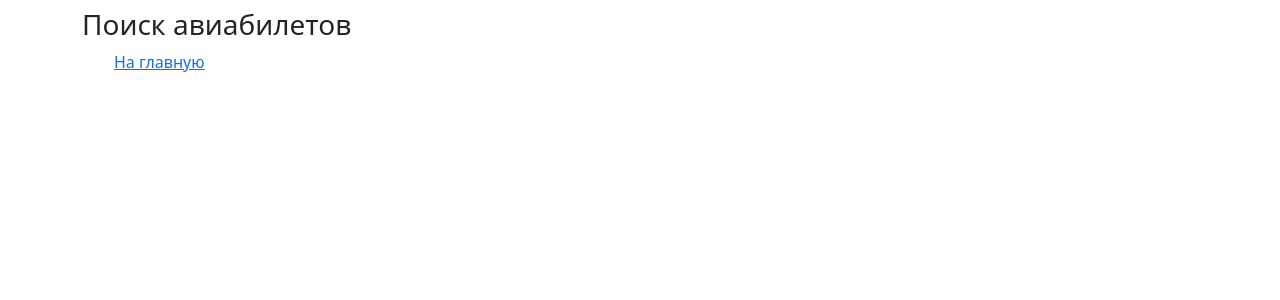
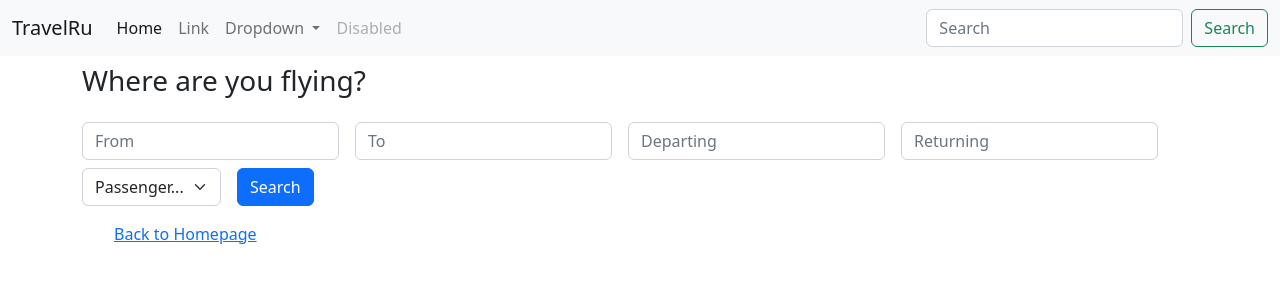
Before and after one commit to zrishat/intensive-otus-22-05, a Django app: page /search_avia/ in a window 1280 px wide. Shown: the top 300 px of the page. Run offline with Django 3.2, Linux system fonts and the light colour scheme.

Commit message:
added localization added init search form added init navbar

```diff
--- a/pyproject.toml
+++ b/pyproject.toml
@@ -11,6 +11,7 @@ Django = "3.2"
 psycopg2 = "^2.9.3"
 
 [tool.poetry.dev-dependencies]
+black = "^22.3.0"
 
 [build-system]
 requires = ["poetry-core>=1.0.0"]
--- a/travelRu/manage.py
+++ b/travelRu/manage.py
@@ -6,7 +6,7 @@ import sys
 
 def main():
     """Run administrative tasks."""
-    os.environ.setdefault('DJANGO_SETTINGS_MODULE', 'travelRu.settings')
+    os.environ.setdefault("DJANGO_SETTINGS_MODULE", "travelRu.settings")
     try:
         from django.core.management import execute_from_command_line
     except ImportError as exc:
@@ -18,5 +18,5 @@ def main():
     execute_from_command_line(sys.argv)
 
 
-if __name__ == '__main__':
+if __name__ == "__main__":
     main()
--- /dev/null
+++ b/travelRu/templates/base.html
@@ -0,0 +1,29 @@
+{% load i18n %}
+{% get_current_language as LANG %}
+
+<!DOCTYPE html>
+<html lang="{{ LANG }}">
+<head>
+    <meta charset="UTF-8">
+    {% load static %}
+    <title>
+        {% block page_title %}
+        {% endblock %}
+    </title>
+    <link href="https://cdn.jsdelivr.net/npm/bootstrap@5.2.0-beta1/dist/css/bootstrap.min.css" rel="stylesheet"
+          integrity="sha384-0evHe/X+R7YkIZDRvuzKMRqM+OrBnVFBL6DOitfPri4tjfHxaWutUpFmBp4vmVor" crossorigin="anonymous">
+    <script defer src="https://cdn.jsdelivr.net/npm/bootstrap@5.2.0-beta1/dist/js/bootstrap.bundle.min.js"
+            integrity="sha384-pprn3073KE6tl6bjs2QrFaJGz5/SUsLqktiwsUTF55Jfv3qYSDhgCecCxMW52nD2"
+            crossorigin="anonymous"></script>
+</head>
+<header>
+    {% include "nav.html" %}
+</header>
+<body>
+{% block main_container %}
+{% endblock %}
+</body>
+<footer>
+
+</footer>
+</html>
--- /dev/null
+++ b/travelRu/templates/nav.html
@@ -0,0 +1,38 @@
+{% load i18n %}
+
+<nav class="navbar navbar-expand-lg bg-light">
+  <div class="container-fluid">
+    <a class="navbar-brand" href="#">TravelRu</a>
+    <button class="navbar-toggler" type="button" data-bs-toggle="collapse" data-bs-target="#navbarSupportedContent" aria-controls="navbarSupportedContent" aria-expanded="false" aria-label="Toggle navigation">
+      <span class="navbar-toggler-icon"></span>
+    </button>
+    <div class="collapse navbar-collapse" id="navbarSupportedContent">
+      <ul class="navbar-nav me-auto mb-2 mb-lg-0">
+        <li class="nav-item">
+          <a class="nav-link active" aria-current="page" href="#">Home</a>
+        </li>
+        <li class="nav-item">
+          <a class="nav-link" href="#">Link</a>
+        </li>
+        <li class="nav-item dropdown">
+          <a class="nav-link dropdown-toggle" href="#" id="navbarDropdown" role="button" data-bs-toggle="dropdown" aria-expanded="false">
+            Dropdown
+          </a>
+          <ul class="dropdown-menu" aria-labelledby="navbarDropdown">
+            <li><a class="dropdown-item" href="#">Action</a></li>
+            <li><a class="dropdown-item" href="#">Another action</a></li>
+            <li><hr class="dropdown-divider"></li>
+            <li><a class="dropdown-item" href="#">Something else here</a></li>
+          </ul>
+        </li>
+        <li class="nav-item">
+          <a class="nav-link disabled">Disabled</a>
+        </li>
+      </ul>
+      <form class="d-flex" role="search">
+        <input class="form-control me-2" type="search" placeholder="Search" aria-label="Search">
+        <button class="btn btn-outline-success" type="submit">Search</button>
+      </form>
+    </div>
+  </div>
+</nav>
--- a/travelRu/travelRu/asgi.py
+++ b/travelRu/travelRu/asgi.py
@@ -11,6 +11,6 @@ import os
 
 from django.core.asgi import get_asgi_application
 
-os.environ.setdefault('DJANGO_SETTINGS_MODULE', 'travelRu.settings')
+os.environ.setdefault("DJANGO_SETTINGS_MODULE", "travelRu.settings")
 
 application = get_asgi_application()
--- a/travelRu/travelRu/urls.py
+++ b/travelRu/travelRu/urls.py
@@ -17,6 +17,6 @@ from django.contrib import admin
 from django.urls import path, include
 
 urlpatterns = [
-    path('admin/', admin.site.urls),
-    path('', include('waySearch.urls', namespace='waySearch')),
+    path("admin/", admin.site.urls),
+    path("", include("waySearch.urls", namespace="waySearch")),
 ]
--- a/travelRu/travelRu/wsgi.py
+++ b/travelRu/travelRu/wsgi.py
@@ -11,6 +11,6 @@ import os
 
 from django.core.wsgi import get_wsgi_application
 
-os.environ.setdefault('DJANGO_SETTINGS_MODULE', 'travelRu.settings')
+os.environ.setdefault("DJANGO_SETTINGS_MODULE", "travelRu.settings")
 
 application = get_wsgi_application()
--- a/travelRu/waySearch/apps.py
+++ b/travelRu/waySearch/apps.py
@@ -3,6 +3,6 @@ from django.utils.translation import gettext_lazy as _
 
 
 class WaySearchConfig(AppConfig):
-    default_auto_field = 'django.db.models.BigAutoField'
-    name = 'waySearch'
-    verbose_name = _('WaySearch')
+    default_auto_field = "django.db.models.BigAutoField"
+    name = "waySearch"
+    verbose_name = _("WaySearch")
--- a/travelRu/waySearch/templates/base.html
+++ /dev/null
@@ -1,17 +0,0 @@
-<!DOCTYPE html>
-<html lang="en">
-<head>
-    <meta charset="UTF-8">
-    <link href="https://cdn.jsdelivr.net/npm/bootstrap@5.1.3/dist/css/bootstrap.min.css" rel="stylesheet"
-          integrity="sha384-1BmE4kWBq78iYhFldvKuhfTAU6auU8tT94WrHftjDbrCEXSU1oBoqyl2QvZ6jIW3" crossorigin="anonymous">
-    {% load static %}
-    <title>
-        {% block page_title %}
-        {% endblock %}
-    </title>
-</head>
-<body>
-{% block main_container %}
-{% endblock %}
-</body>
-</html>
--- /dev/null
+++ b/travelRu/waySearch/templates/search_avia.html
@@ -0,0 +1,53 @@
+{% extends "base.html" %}
+
+{% load i18n %}
+
+
+{% block page_title %}
+    {% trans "Search" %}
+{% endblock %}
+
+
+{% block main_container %}
+
+    <div class="container-md py-2">
+        <h3 class="pb-3">
+            {% trans "Where are you flying?" %}
+        </h3>
+        <form class="row gy-2 gx-3 align-items-center mb-3">
+            <div class="col-auto">
+                <label class="visually-hidden" for="autoSizingInput">{% trans "From" %}</label>
+                <input type="text" class="form-control" id="autoSizingInput" placeholder={% trans "From" %}>
+            </div>
+            <div class="col-auto">
+                <label class="visually-hidden" for="autoSizingInput">{% trans "To" %}</label>
+                <input type="text" class="form-control" id="autoSizingInput" placeholder={% trans "To" %}>
+            </div>
+            <div class="col-auto">
+                <label class="visually-hidden" for="autoSizingInput">{% trans "Departing" %}</label>
+                <input type="text" class="form-control" id="autoSizingInput" placeholder={% trans "Departing" %}>
+            </div>
+            <div class="col-auto">
+                <label class="visually-hidden" for="autoSizingInput">{% trans "Returning" %}</label>
+                <input type="text" class="form-control" id="autoSizingInput" placeholder={% trans "Returning" %}>
+            </div>
+            <div class="col-auto">
+                <label class="visually-hidden" for="autoSizingSelect">Preference</label>
+                <select class="form-select" id="autoSizingSelect">
+                    <option selected>{% trans "Passenger" %}...</option>
+                    <option value="Adult">{% trans "Adult" %}</option>
+                    <option value="Child">{% trans "Child" %}</option>
+                    <option value="Infant">{% trans "Infant" %}</option>
+                </select>
+            </div>
+            <div class="col-auto">
+                <button type="submit" class="btn btn-primary">{% trans "Search" %}</button>
+            </div>
+        </form>
+        <ul>
+            <a href="{% url 'waySearch:index' %}">
+                {% trans "Back to Homepage" %}
+            </a>
+        </ul>
+    </div>
+{% endblock %}
--- a/travelRu/waySearch/templates/waySearch/search_avia.html
+++ b/travelRu/waySearch/templates/search_train.html
@@ -1,4 +1,6 @@
-{% extends 'base.html' %}
+{% extends "base.html" %}
+
+{% load i18n %}
 
 
 {% block page_title %}
@@ -9,7 +11,7 @@
 {% block main_container %}
 
     <div class="container-md py-2">
-    <h3>Поиск авиабилетов</h3>
+    <h3>Поиск Ж/Д билетов</h3>
     <ul>
         <a href="{% url 'waySearch:index' %}">На главную</a>
     </ul>
--- a/travelRu/waySearch/urls.py
+++ b/travelRu/waySearch/urls.py
@@ -14,12 +14,12 @@ Including another URLconf
     2. Add a URL to urlpatterns:  path('blog/', include('blog.urls'))
 """
 from django.urls import path
-import waySearch.views as waySearch
+from .views import search_avia_page, search_train_page, index
 
-app_name = 'waySearch'
+app_name = "waySearch"
 
 urlpatterns = [
-    path('', waySearch.index, name='index'),
-    path('search_avia/', waySearch.search_avia_page, name='search_avia'),
-    path('search_train/', waySearch.search_train_page, name='search_train'),
+    path("", index, name="index"),
+    path("search_avia/", search_avia_page, name="search_avia"),
+    path("search_train/", search_train_page, name="search_train"),
 ]
--- a/travelRu/waySearch/views.py
+++ b/travelRu/waySearch/views.py
@@ -4,12 +4,12 @@ from django.shortcuts import render
 
 
 def index(request):
-    return render(request, 'waySearch/index.html')
+    return render(request, "index.html")
 
 
 def search_avia_page(request):
-    return render(request, 'waySearch/search_avia.html')
+    return render(request, "search_avia.html")
 
 
 def search_train_page(request):
-    return render(request, 'waySearch/search_train.html')
+    return render(request, "search_train.html")
```
Also changed, not shown: travelRu/travelRu/settings.py (+56 -61 lines), travelRu/waySearch/templates/waySearch/search_train.html (deleted, +0 -17 lines), travelRu/waySearch/templates/index.html (renamed from travelRu/waySearch/templates/waySearch/index.html), 1 other file.
